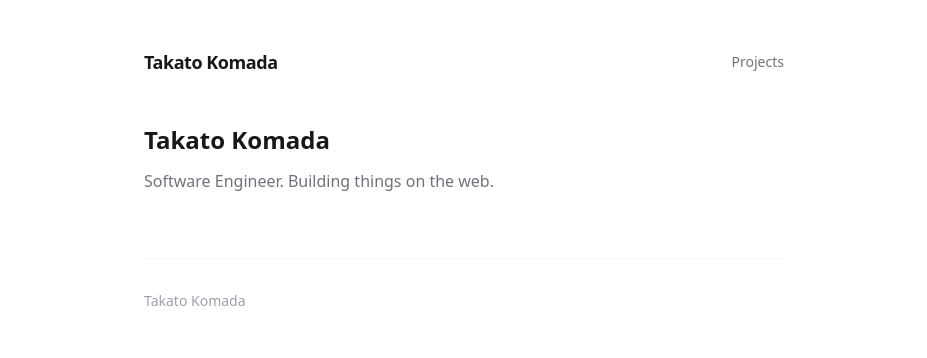
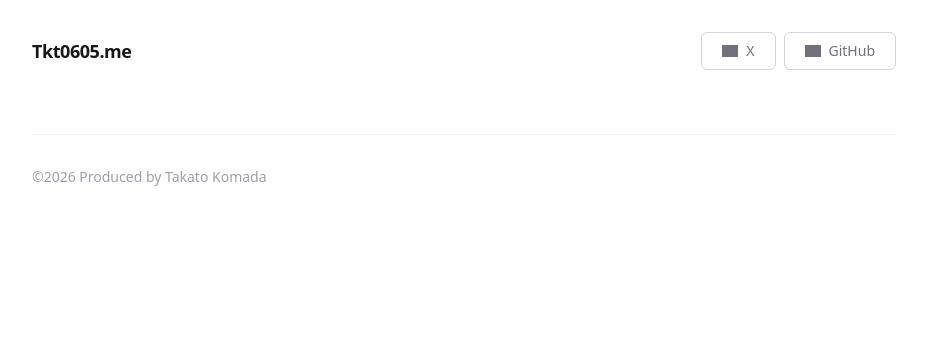
Before and after one commit to tkt0605/tkt0605, a Flask app: template templates/index.html in a window 1280 px wide. Shown: the top 358 px of the page, without its empty margins (176-1103 px from the left). Run offline with Flask 3, Linux system fonts and the light colour scheme; the template is opened without the code that fills it, so the values that code supplies are empty; style sheets or scripts are compiled from the project's sources; grey boxes are pictures that could not be loaded.

Commit message:
軸となるHTMLのテンプレを変更・追加

```diff
--- a/templates/base.html
+++ b/templates/base.html
@@ -8,20 +8,27 @@
   {% block head %}{% endblock %}
 </head>
 <body class="bg-white text-zinc-900 min-h-screen">
-  <div class="max-w-2xl mx-auto px-4 py-12">
+  <div class="w-4xl mx-auto px-4 py-8">
     <header class="flex items-center justify-between mb-12">
       <a href="/" class="text-lg font-semibold tracking-tight hover:opacity-60 transition-opacity">
-        Takato Komada
+        Tkt0605.me
       </a>
-      <nav class="flex gap-6 text-sm text-zinc-500">
-        <a href="/projects" class="hover:text-zinc-900 transition-colors">Projects</a>
+      <nav class="flex gap-2 text-sm text-zinc-500">
+        <a class="flex items-center gap-2 py-2 px-5 border border-zinc-300 rounded-md hover:bg-zinc-100" href="https://x.com/TakatoKomada" target="_blank" rel="noopener noreferrer">
+            <div class="w-4 h-4 bg-zinc-500 [mask-repeat:no-repeat] [mask-size:contain] [mask-position:center]" style="mask-image: url('/assets/logo-white.png');"></div>
+            <span>X</span>
+        </a>
+        <a class="flex items-center gap-2 py-2 px-5 border border-zinc-300 rounded-md hover:bg-zinc-100" href="https://github.com/tkt0605" target="_blank" rel="noopener noreferrer">
+            <div class="w-4 h-4 bg-zinc-500 [mask-repeat:no-repeat] [mask-size:contain] [mask-position:center]" style="mask-image: url('/assets/github.svg');"></div>
+            <span>GitHub</span>
+        </a>
       </nav>
     </header>
 
     {% block content %}{% endblock %}
 
     <footer class="mt-16 pt-8 border-t border-zinc-100 text-sm text-zinc-400">
-      <p>Takato Komada</p>
+        &copy;2026 Produced by Takato Komada
     </footer>
   </div>
 </body>
--- a/templates/index.html
+++ b/templates/index.html
@@ -1,17 +1,68 @@
 {% extends "base.html" %}
 
 {% block content %}
-<section class="mb-12">
-  <h1 class="text-2xl font-semibold mb-3">Takato Komada</h1>
-  <p class="text-zinc-500 leading-relaxed">
-    Software Engineer. Building things on the web.
-  </p>
-</section>
+{% if whoami %}
+<!-- <section class="mb-12 w-full h-full border border-zinc-300">
+    <div class="prose prose-zinc max-w-none p-4">
+        {{ whoami.content | safe }}
+    </div>
+</section> -->
+<fieldset class="border-t md:border border-solid border-black dark:border-white min-w-0 mb-12">
+    <legend class="ms-4 md:ms-0">
+        <!-- <h6 class="text-lg mx-2 font-mono italic">whoami</h6> -->
+         <h3 class="text-sm font-medium text-zinc-400 uppercase tracking-widest mb-4">Whoami</h3>
+    </legend>
+    <article class="text-lg prose-p:m-0 flex flex-col-reverse sm:block">
+        {{ whoami.content | safe }}
+    </article>
+</fieldset>
+{% endif %}
 
+{% if hobby %}
+<fieldset class="border-t md:border border-solid border-black dark:border-white min-w-0 mb-12">
+    <legend class="ms-4 md:ms-0">
+        <!-- <h6 class="text-lg mx-2 font-mono italic">whoami</h6> -->
+         <h3 class="text-sm font-medium text-zinc-400 uppercase tracking-widest mb-4">Hobby</h3>
+    </legend>
+    <article class="text-lg prose-p:m-0 flex flex-col-reverse sm:block">
+        {{ hobby.content | safe }}
+    </article>
+    <section>
+        <div class="grid grid-cols-2 sm:grid-cols-3 lg:grid-cols-5 gap-3 pt-1">
+            <a href="/" class="flex items-center gap-2 py-2 px-5 border border-zinc-300 rounded-md hover:bg-zinc-100">
+                <span>{{hobby.music}}</span>
+            </a>
+            <a href="/" class="flex items-center gap-2 py-2 px-5 border border-zinc-300 rounded-md hover:bg-zinc-100">
+                <span>{{hobby.novels}}</span>
+            </a>
+            <a href="/" class="flex items-center gap-2 py-2 px-5 border border-zinc-300 rounded-md hover:bg-zinc-100">
+                <span>{{hobby.travels}}</span>
+            </a>
+            <a href="/" class="flex items-center gap-2 py-2 px-5 border border-zinc-300 rounded-md hover:bg-zinc-100">
+                <span>{{hobby.movies}}</span>
+            </a>
+        </div>
+    </section>
+</fieldset>
+<!-- <section class="mb-12 w-full h-full border border-zinc-300">
+    <div class="prose prose-zinc max-w-none p-4">
+        {{ hobby.content | safe }}
+    </div>
+</section> -->
+{% endif %}
 {% if lists.projects %}
-<section>
+<fieldset class="border-t md:border border-solid border-black dark:border-white min-w-0 mb-12">
+    <legend class="ms-4 md:ms-0">
+        <!-- <h6 class="text-lg mx-2 font-mono italic">whoami</h6> -->
+         <h3 class="text-sm font-medium text-zinc-400 uppercase tracking-widest mb-4">Projects</h3>
+    </legend>
+    <article class="text-lg prose-p:m-0 flex flex-col-reverse sm:block">
+        {{ lists.projects | safe }}
+    </article>
+</fieldset>
+<!-- <section>
   <h2 class="text-sm font-medium text-zinc-400 uppercase tracking-widest mb-4">Projects</h2>
   {{ lists.projects | safe }}
-</section>
+</section> -->
 {% endif %}
 {% endblock %}
```
